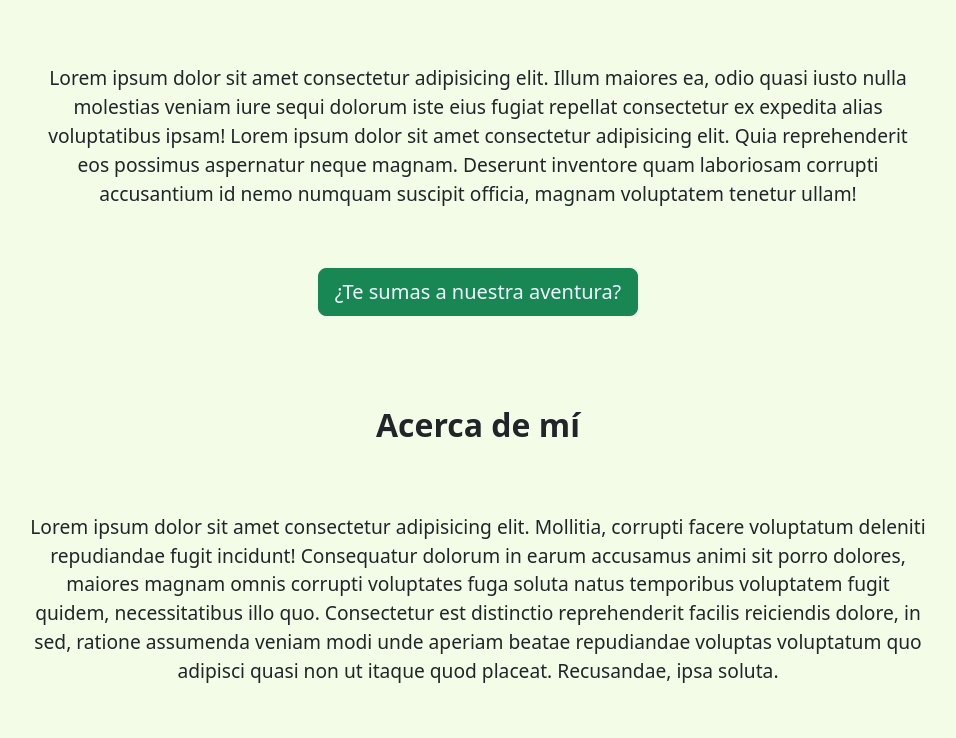
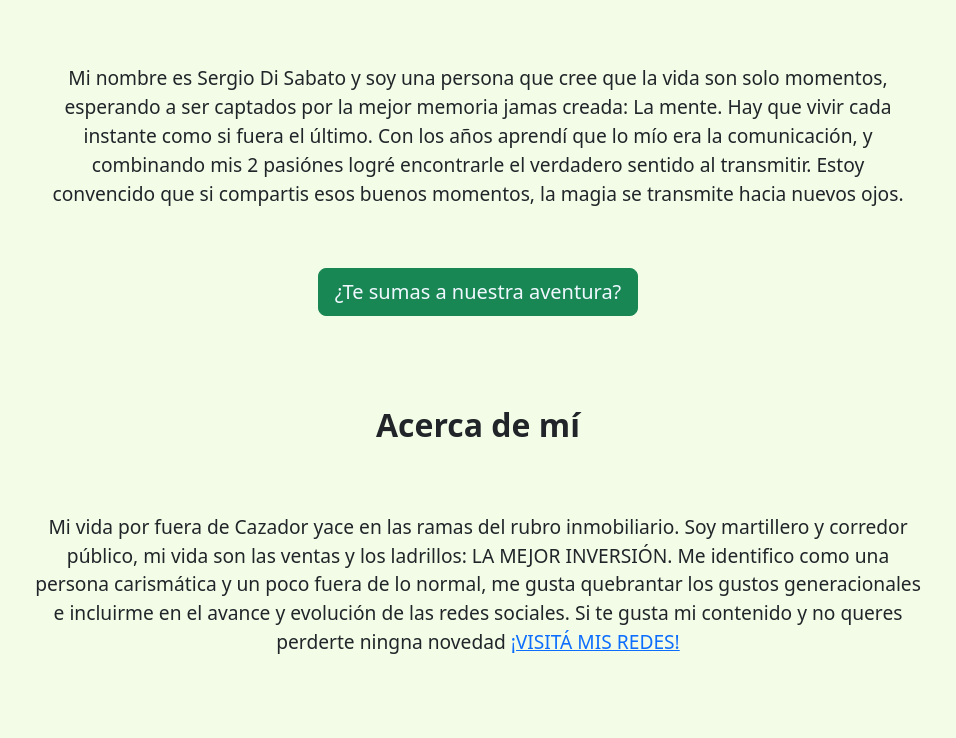
Before and after one commit to GuilleeDS/-CoderHouse-Desarrollo-web, a plain HTML site: page pages/quiensoy.html in a window 1280 px wide. Shown: the part 922-1660 px from the top of the page, without its empty margins (162-1118 px from the left). Drawn offline with nearby package versions, Linux system fonts and the light colour scheme.

Commit message:
proyectofinal

```diff
--- a/pages/quiensoy.html
+++ b/pages/quiensoy.html
@@ -46,25 +46,19 @@
             <img class="quiensoyImg" src="../img/img2.jpg" alt="img cazador">
             <div class="contenido-texto">
                 <h1 class="titulo1">¿Quien Soy?</h1>
-                <p>Lorem ipsum dolor sit amet consectetur adipisicing elit. Illum maiores ea, odio quasi iusto nulla molestias veniam iure sequi dolorum iste eius fugiat repellat consectetur ex expedita alias voluptatibus ipsam! Lorem ipsum dolor sit amet consectetur adipisicing elit. Quia reprehenderit eos possimus
-                    aspernatur neque magnam. Deserunt inventore quam laboriosam corrupti accusantium id nemo
-                    numquam suscipit officia, magnam voluptatem tenetur ullam!</p>
+                <p>Mi nombre es Sergio Di Sabato y soy una persona que cree que la vida son solo momentos, esperando a ser captados
+                por la mejor memoria jamas creada: La mente. Hay que vivir cada instante como si fuera el último. Con los años aprendí que lo mío era la comunicación, y combinando mis 2 pasiónes logré encontrarle el verdadero sentido al transmitir. Estoy convencido que si compartis esos buenos momentos, la magia se transmite hacia nuevos ojos.</p>
                 <button type="button" class="btn btn-primary btn-lg btn-success"><a href="../index.html">¿Te sumas a nuestra aventura?</a></button>
             </div>
             <div class="contenedor-info">
                 <h2 class="titulo3">Acerca de mí</h2>
                 <p class="titulo3-info">
-                    Lorem ipsum dolor sit amet consectetur adipisicing elit. Mollitia, corrupti facere voluptatum
-                    deleniti repudiandae fugit incidunt! Consequatur dolorum in earum accusamus animi sit porro dolores,
-                    maiores magnam omnis corrupti voluptates fuga soluta natus temporibus voluptatem fugit quidem,
-                    necessitatibus illo quo. Consectetur est distinctio reprehenderit facilis reiciendis dolore, in sed,
-                    ratione assumenda veniam modi unde aperiam beatae repudiandae voluptas voluptatum quo adipisci quasi
-                    non ut itaque quod placeat. Recusandae, ipsa soluta.</p>
+                    Mi vida por fuera de Cazador yace en las ramas del rubro inmobiliario. Soy martillero y corredor público, mi vida son las ventas y los ladrillos: LA MEJOR INVERSIÓN.
+                    Me identifico como una persona carismática y un poco fuera de lo normal, me gusta quebrantar los gustos generacionales e incluirme en el avance y evolución de las redes sociales.
+                    Si te gusta mi contenido y no queres perderte ningna novedad  <a href="#">¡VISITÁ MIS REDES!</a></p>
             </div>
             <div class="contenedor-redes">
                 <h3>¡No te olvides de seguirme!</h3>
-                <a href="#"><img src="" alt=""></a>
-                <a href="#"><img src="" alt=""></a>
             </div>
         </section>
     </main>
--- a/sass/partials/_quiensoy.scss
+++ b/sass/partials/_quiensoy.scss
@@ -52,6 +52,11 @@
         text-align: center;
         font-size: larger;
     }
+    a{
+        text-decoration: none;
+        color: green($color: #0fdf0fd3);
+        font-weight: 600;
+    }
 }
 
 .contenedor-redes{
```
Also changed, not shown: index.html (+3 -11 lines).
